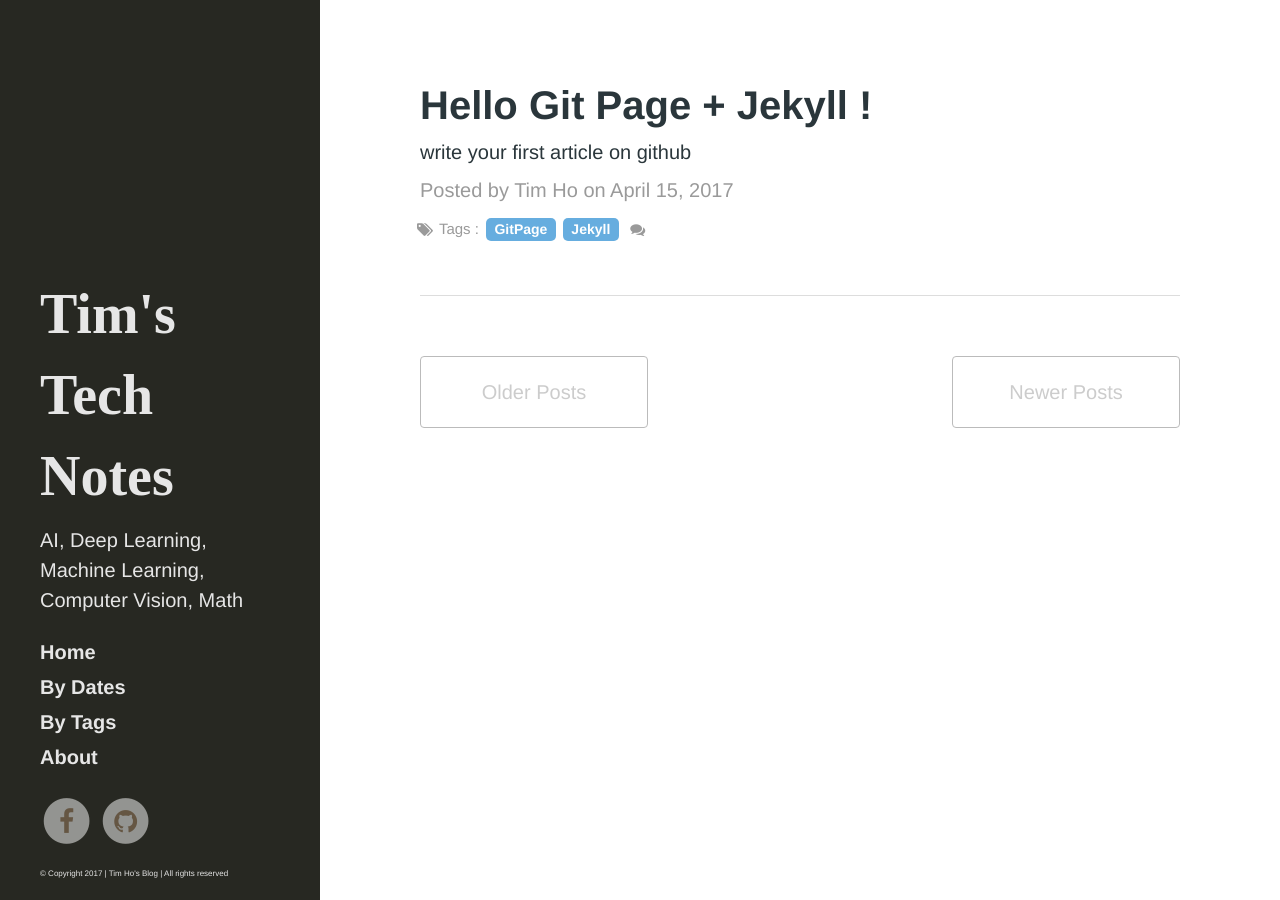
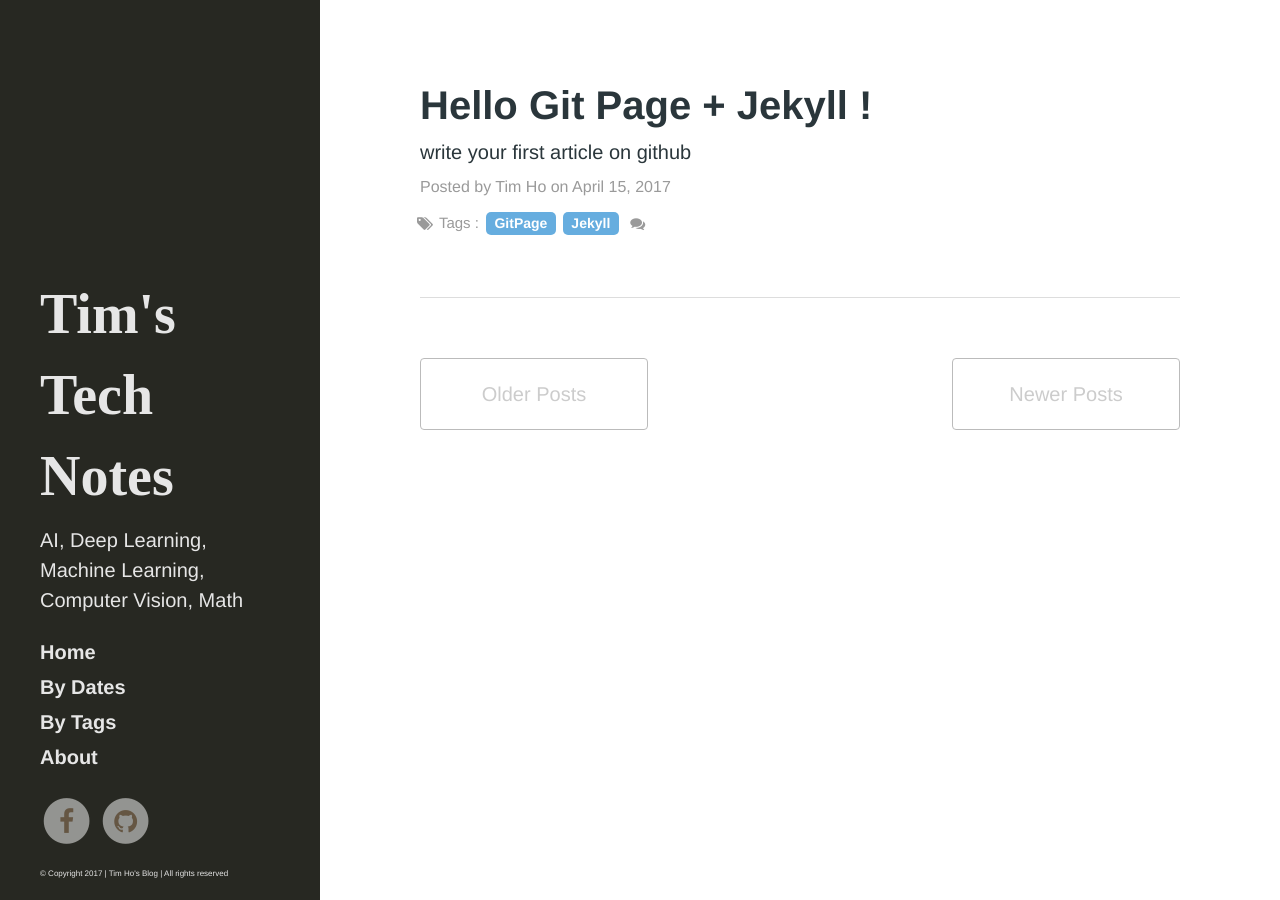
Before and after one commit to timctho/timctho.github.io, a Jekyll site: the page built from index.html, in a window 1280 px wide. Built offline with Jekyll 4.4.1, drawn with Linux system fonts in a browser that asks for light colours; some web fonts are replaced; the list of posts is cut into pages by our own code; comment, search, counter and statistics services are not loaded.

Commit message:
css update

```diff
--- a/public/css/custom.css
+++ b/public/css/custom.css
@@ -104,7 +104,7 @@
 /* Index css */
 
 .theme-base-chocolate .post-info, .post-info-detail {
-    margin-bottom: 10px;
+    margin-bottom: 18px;
 }
 .theme-base-chocolate .post-info, .theme-base-chocolate .post-info a {
     color: #9a9a9a;
@@ -115,7 +115,7 @@
     text-decoration: none;
 }
 .theme-base-chocolate .post-date {
-    font-size: 1rem;
+    font-size: .8rem;
     margin-bottom: .5rem;
 }
 .theme-base-chocolate .post {
```
